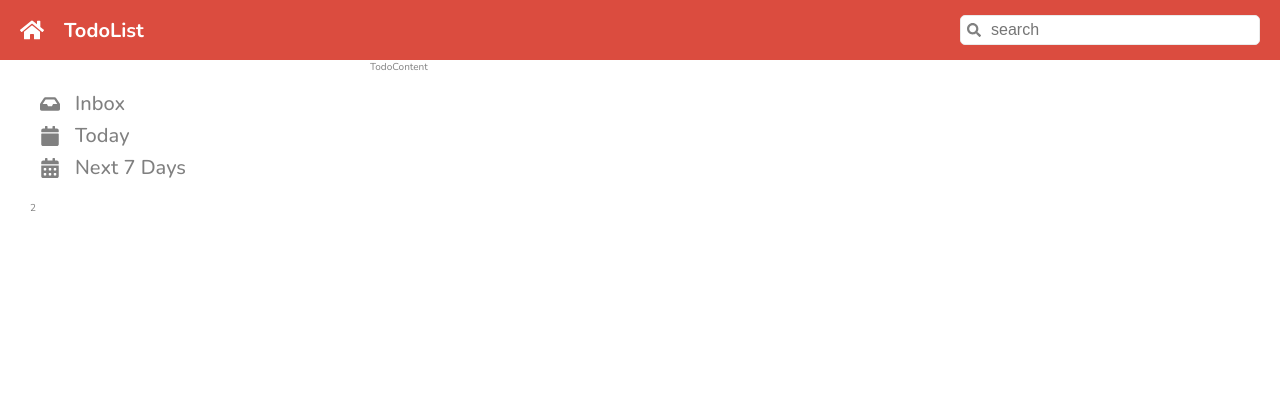
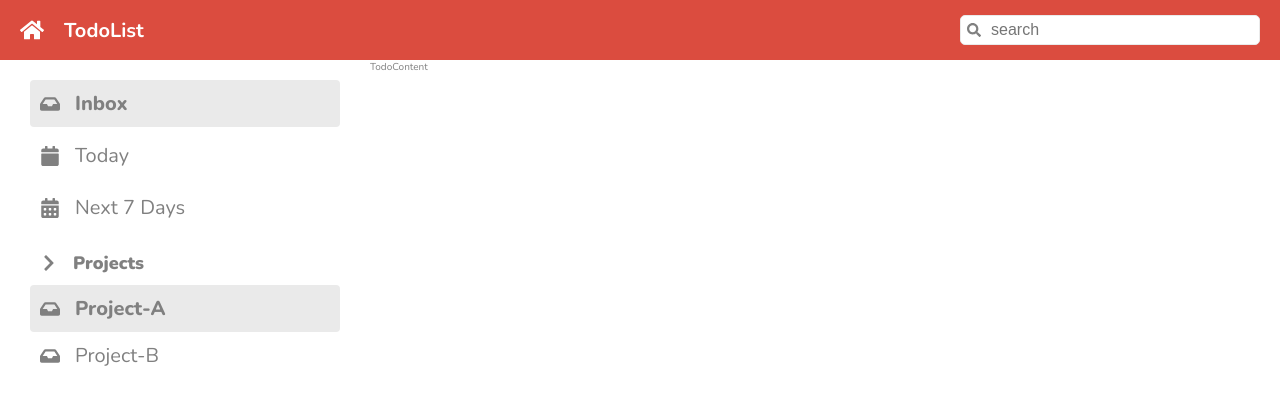
Before and after one commit to Surachotkit/CC15-Todolist, a React (Create React App) app: page / in a window 1280 px wide. Shown: the top 404 px of the page. Built offline with nearby package versions, Linux system fonts and the light colour scheme.

Commit message:
save toggle

```diff
--- a/src/app/App.jsx
+++ b/src/app/App.jsx
@@ -3,7 +3,7 @@
   FaInbox,
   FaCalendar,
   FaCalendarAlt,
-  FaChevronDown,
+  FaChevronDown
 } from "react-icons/fa";
 import Header from "../components/Header";
 import ListItem from "../components/ListItem";
@@ -18,29 +18,31 @@
         <aside className="sidebar">
           <section className="sidebar__cartegory">
             <ul className="list">
-              <ListItem text="Inbox" icon={<FaInbox className="list__item__icon"/>} />
-              <ListItem text="Today" icon={<FaCalendar className="list__item__icon"/>} />
-              <ListItem text="Next 7 Days" icon={<FaCalendarAlt className="list__item__icon"/>} />
-              {/* <li className="list__item">
-                    <FaInbox className="list__item__icon"/>
-
-                <p className="list__item__text">Inbox</p>
-              </li>
-              <li className="list__item">
-
-                    <FaCalendar className="list__item__icon"/>
-
-                <p className="list__item__text">Today</p>
-              </li>
-              <li className="list__item">
-
-                    <FaCalendarAlt className="list__item__icon"/>
-
-                <p className="list__item__text">Next 7 Days</p>
-              </li> */}
+              <ListItem text="Inbox" icon={<FaInbox />} active={true} />
+              <ListItem text="Today" icon={<FaCalendar />} active={false} />
+              <ListItem
+                text="Next 7 Days"
+                icon={<FaCalendarAlt />}
+                active={false}
+              />
             </ul>
           </section>
-          <section className="sidebar__cartegory">2</section>
+          <section className="sidebar__cartegory">
+            <div className="accordion">
+              {/* Toggle */}
+              <div className='accordion__toggle'>
+                <li className='accordion__item'>
+                  <FaChevronDown className='accordion__item__icon accordion__item__active' />
+                  <p className='accordion__item__text'>Projects</p>
+                </li>
+              </div>
+              {/* List */}
+              <ul className="lists">
+                <ListItem text="Project-A" icon={<FaInbox />} active={true} />
+                <ListItem text="Project-B" icon={<FaInbox />} active={false} />
+              </ul>
+            </div>
+          </section>
         </aside>
       </div>
       <div className="todo__content">TodoContent</div>
--- a/src/app/App.scss
+++ b/src/app/App.scss
@@ -47,36 +47,31 @@
     // background-color: wheat;
     height: calc(100vh - $header-heigh);
 }
+// SCSS : missixs and extends
+//BLOCK
 
-//block
-.list{
-    display: flex;
-    flex-direction: column;
-    gap: 5px;
-    padding: 10px;
-    border-radius: 4px;
-
-
-
-    //Element
-    &__item{
+.accordion {
+    // ELEMENT
+    &__item {
       display: flex;
       align-items: center;
       gap: 15px;
-        font-size: 2rem; //20px
+      font-size: 1.8rem;
+      padding: 10px;
+      border-radius: 4px;
+      font-weight: 900;
+
+      // MODIFIER
+      &__icon {
         cursor: pointer;
-
-        &:hover{
-            background-color: $grey-light;
+        transition: 1s;
+      }
+      &__active {
+        transform: rotate(-90deg);
       }
 
-        // Modifier
-        &__icon{
-            display: flex;
-
-        }
-        &__text{
-            font-weight: 500;
+      &__text {
+        font-weight: inherit;
       }
     }
   }
--- a/src/components/ListItem.jsx
+++ b/src/components/ListItem.jsx
@@ -5,16 +5,28 @@
   FaCalendarAlt,
   FaChevronDown,
 } from "react-icons/fa";
-
+/**
+ props = {
+    text : string
+    icon : <Component/>
+    active: boolean
+ }
+ */
 function ListItem(props) {
   console.log(props);
+  const listClassName = `list__item ${props.active ? "active" : ""}`;
+  // active = fasle -> textClassName = "list__item"
+  // active = true ->textClassName = "list__item active"
   return (
-    <li className="list__item">
+    <li className={listClassName}>
       {props.icon}
 
-      <p className="list__item__text">{props.text}</p>
+      <p className='list__item__text'>{props.text}</p>
     </li>
   );
 }
 
+// CSS + JS Value == Dynamics ClassName
+// not-active : className="list__item"
+// active : className="list__item active"
 export default ListItem;
--- a/src/components/ListItem.scss
+++ b/src/components/ListItem.scss
@@ -0,0 +1,38 @@
+@import '../index.scss';
+//block
+.list{
+    display: flex;
+    flex-direction: column;
+    gap: 5px;
+
+
+
+
+
+    //Element
+    &__item{
+        display: flex;
+        align-items: center;
+        gap: 15px;
+        font-size: 2rem; //20px
+        padding: 10px;
+        border-radius: 4px;
+        cursor: pointer;
+        font-weight: 400;
+
+        &:hover{
+            background-color: $grey-light;
+        }
+
+        // Modifier
+
+        &__text{
+            // font-weight: 500;
+            font-weight: inherit;
+        }
+    }
+}
+.active{
+    font-weight: 800;
+    background-color: $grey-light;
+}
```
Lines whose indentation alone changed are shown as unchanged.
